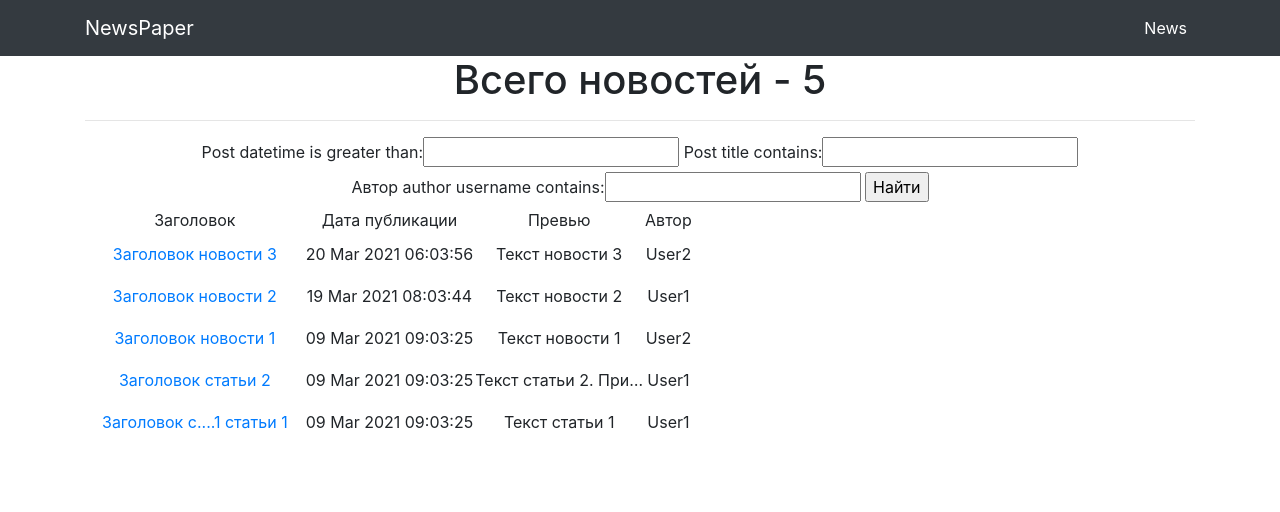
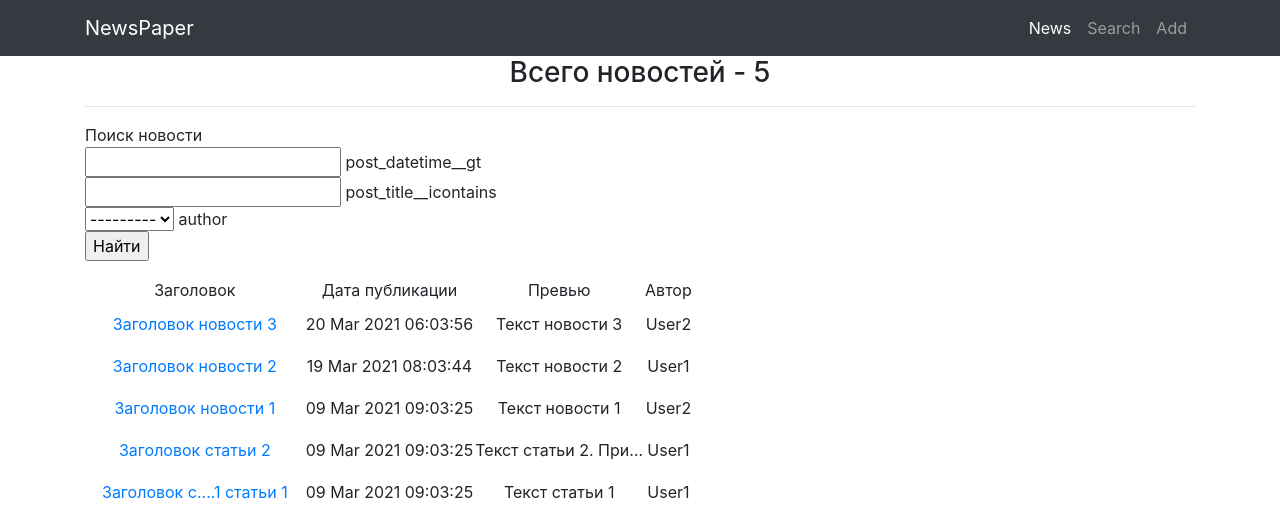
Before and after one commit to Vygoposha/egor, a Django app: page /news/search/ in a window 1280 px wide. Shown: the top 512 px of the page. Run offline with Django 3.2, Linux system fonts and the light colour scheme; data comes from the database, SQL or seed files in the repository; both versions use the stored data as it was after the commit; some libraries are stand-ins or nearby versions.

Commit message:
v3.2
Задание Юнита D4.2
Ссылки на страницы /search/ и /add/ добавлены в шапку сайта.

```diff
--- a/NewsPaper/NewsPaperApp/filters.py
+++ b/NewsPaper/NewsPaperApp/filters.py
@@ -7,4 +7,4 @@ class PostFilter(FilterSet):
     # Здесь в мета классе надо предоставить модель и указать поля по которым будет фильтроваться (т.е. подбираться) информация о товарах
     class Meta:
         model = Post
-        fields = {'post_datetime': ['gt'], 'post_title': ['icontains'], 'author__author__username': ['icontains']}  # поля которые мы будем фильтровать (т.е. отбирать по каким-то критериям, имена берутся из моделей)
+        fields = {'post_datetime': ['gt'], 'post_title': ['icontains'], 'author': ['exact']}  # поля которые мы будем фильтровать (т.е. отбирать по каким-то критериям, имена берутся из моделей)
--- a/NewsPaper/NewsPaperApp/models.py
+++ b/NewsPaper/NewsPaperApp/models.py
@@ -28,8 +28,8 @@ class Author(models.Model):
                              comments_posts_total_rating
         self.save()
 
-    # def __str__(self):
-    #     return self.author.username
+    def __str__(self):
+        return self.author.username
 
 
 
@@ -69,6 +69,8 @@ class Post(models.Model):
     def __str__(self):
         return f'{self.post_title.title()}: {self.post_content[:20]}'
 
+    def get_absolute_url(self):
+        return f'/news/{self.id}'
 
 
 class PostCategory(models.Model):
--- a/NewsPaper/NewsPaperApp/urls.py
+++ b/NewsPaper/NewsPaperApp/urls.py
@@ -1,5 +1,5 @@
 from django.urls import path
-from .views import NewsList, NewsDetail, NewsSearch  # импортируем наше представление
+from .views import NewsList, NewsDetail, NewsSearch, NewsCreateView, NewsUpdateView, NewsDeleteView  # импортируем наше представление
 
 urlpatterns = [
     # path — означает путь. В данном случае путь ко всем товарам у нас
@@ -7,8 +7,11 @@ urlpatterns = [
     path('', NewsList.as_view()),
     # т.к. сам по себе это класс, то нам надо представить этот класс в виде
     # view. Для этого вызываем метод as_view
-    path('<int:pk>', NewsDetail.as_view()),
+    path('<int:pk>', NewsDetail.as_view(), name='news'),
     # pk — это первичный ключ товара, который будет выводиться у нас в шаблон
-    path('search/', NewsSearch.as_view()),
+    path('search/', NewsSearch.as_view(), name='news_search'),
+    path('add/', NewsCreateView.as_view(), name='news_add'),
+    path('<int:pk>/edit', NewsUpdateView.as_view(), name='news_edit'),
+    path('<int:pk>/delete', NewsDeleteView.as_view(), name='news_delete'),
 
 ]
--- a/NewsPaper/NewsPaperApp/views.py
+++ b/NewsPaper/NewsPaperApp/views.py
@@ -1,7 +1,8 @@
-from django.views.generic import ListView, DetailView  # импортируем класс получения деталей объекта
+from django.views.generic import ListView, DetailView, CreateView, UpdateView, DeleteView  # импортируем класс получения деталей объекта
+
 from .models import Post
 from .filters import PostFilter
-
+from .forms import NewsForm
 
 class NewsList(ListView):
     model = Post  # указываем модель, объекты которой мы будем выводить
@@ -32,3 +33,24 @@ class NewsSearch(ListView):
         context = super().get_context_data(**kwargs)
         context['filter'] = PostFilter(self.request.GET, queryset=self.get_queryset())  # вписываем наш фильтр в контекст
         return context
+
+
+class NewsCreateView(CreateView):
+    template_name = 'news_add.html'
+    form_class = NewsForm
+
+
+class NewsUpdateView(UpdateView):
+    template_name = 'news_add.html'
+    form_class = NewsForm
+
+    def get_object(self, **kwargs):
+        id = self.kwargs.get('pk')
+        return Post.objects.get(pk=id)
+
+
+class NewsDeleteView(DeleteView):
+    template_name = 'news_delete.html'
+    context_object_name = 'news_id'
+    queryset = Post.objects.all()
+    success_url = '/news/'
--- a/NewsPaper/templates/flatpages/default.html
+++ b/NewsPaper/templates/flatpages/default.html
@@ -25,22 +25,22 @@
   <!-- Navigation -->
   <nav class="navbar navbar-expand-lg navbar-dark bg-dark static-top">
     <div class="container">
-      <a class="navbar-brand" href="#">NewsPaper</a>
+      <a class="navbar-brand" href="/news">NewsPaper</a>
       <button class="navbar-toggler" type="button" data-toggle="collapse" data-target="#navbarResponsive" aria-controls="navbarResponsive" aria-expanded="false" aria-label="Toggle navigation">
         <span class="navbar-toggler-icon"></span>
       </button>
       <div class="collapse navbar-collapse" id="navbarResponsive">
         <ul class="navbar-nav ml-auto">
           <li class="nav-item active">
-            <a class="nav-link" href="http://127.0.0.1:8000/news/">News
+            <a class="nav-link" href="/news">News
               <span class="sr-only">(current)</span>
             </a>
           </li>
-<!--          <li class="nav-item">-->
-<!--            <a class="nav-link" href="#">Cart</a>-->
-<!--          </li>-->
-<!--          <li class="nav-item">-->
-<!--            <a class="nav-link" href="#">Wish list</a>-->
+          <li class="nav-item">
+            <a class="nav-link" href="/news/search">Search</a>
+          </li>
+          <li class="nav-item">
+            <a class="nav-link" href="/news/add">Add</a>
 <!--          </li>-->
 <!--          <li class="nav-item">-->
 <!--            <a class="nav-link" href="#">Contacts</a>-->
--- a/NewsPaper/templates/news.html
+++ b/NewsPaper/templates/news.html
@@ -7,7 +7,7 @@ News
 {% endblock title %}
 
 {% block content %}
-    <h1>Всего новостей - {{ news|length }}</h1>
+    <h3>Всего новостей - {{ news|length }}</h3>
     <hr>
     {% if news %}
         <table>
@@ -25,7 +25,9 @@ News
         {% for news_id in news %} <!-- Для каждого товара будете генерироваться новая строчка, т.е. новый html код. При этом сам цикл работет точно также, как и в python. product — переменная цикла, т.е. наш товар взятый из общего списка -->
             <tr>
                 <td>
-                    <a class="nav-link" href="http://127.0.0.1:8000/news/{{ news_id.id }}">{{ news_id.post_title|censor }}</a>
+                    <a href="{% url 'news' news_id.id %}">{{ news_id.post_title|censor }}</a><br>
+                    <a href="{% url 'news_edit' news_id.id %}">Редактировать</a>
+                    <a href="{% url 'news_delete' news_id.id %}">Удалить</a>
                 </td>
                 <td>
                     {{ news_id.post_datetime|date:'d M Y' }} <!-- дописываем специальный фильтр, чтобы ограничить количество символов до 20. Все остальные символы превратятся в многоточие. -->
--- a/NewsPaper/templates/news_search.html
+++ b/NewsPaper/templates/news_search.html
@@ -7,12 +7,17 @@ News Search
 {% endblock title %}
 
 {% block content %}
-    <h1>Всего новостей - {{ news|length }}</h1>
+    <h3>Всего новостей - {{ news|length }}</h3>
     <hr>
     {% if news %}
         <form method="GET">
-            {{ filter.form }} <!-- Форму от фильтров за нас сделает django. А вот кнопку, увы придётся делать самому -->
-            <input type="submit" value="Найти">
+            <p style="text-align: left;">
+                Поиск новости<br>
+                {% for field in filter.form %}
+                    {{ field }} {{ field.name }}<br>
+                {% endfor %}
+                <input type="submit" value="Найти">
+            </p>
         </form>
 
         <table>
```
Also changed, not shown: NewsPaper/NewsPaperApp/forms.py (added, +10 -0 lines), NewsPaper/templates/news_add.html (added, +19 -0 lines), NewsPaper/templates/news_delete.html (renamed from NewsPaper/templates/news_id.html, +9 -2 lines), NewsPaper/db.sqlite3.
